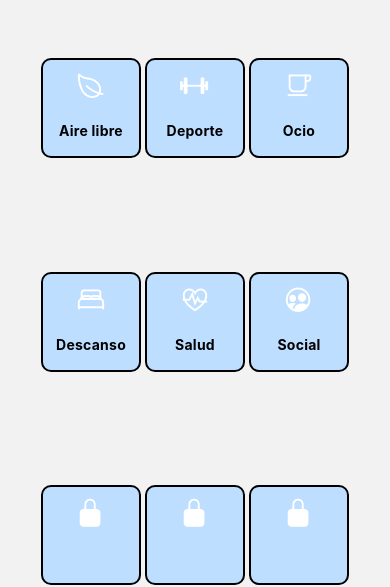
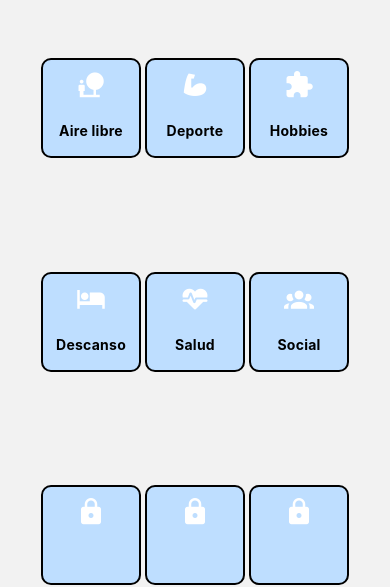
Before and after one commit to Zeida/MindCare_, a React Native app: screen / in a window 390 px wide. Shown: the part 148-735 px from the top of the page. Built offline with nearby package versions, Linux system fonts and the light colour scheme.

Commit message:
changing icons

```diff
--- a/screens/EditProfileScreen.js
+++ b/screens/EditProfileScreen.js
@@ -1,4 +1,5 @@
-import { AntDesign, FontAwesome, Fontisto, Foundation, Ionicons } from '@expo/vector-icons';
+import { AntDesign, FontAwesome, Fontisto, Foundation, Ionicons, MaterialCommunityIcons } from '@expo/vector-icons';
+import { MaterialBottomTabView } from '@react-navigation/material-bottom-tabs';
 import * as React from 'react';
 import { ImageBackground, StyleSheet, Text, TextInput, TouchableOpacity, View } from 'react-native';
 
@@ -31,7 +32,7 @@ export default function EditProfileScreen({ navigation }) {
                 </View>
 
                 <View style={styles.action}>
-                    <FontAwesome name="user-o" size={20} />
+                    <MaterialCommunityIcons name="account" size={20} />
                     <TextInput
                         placeholder='Nombre y apellido'
                         placeholderTextColor='#666666'
@@ -49,7 +50,7 @@ export default function EditProfileScreen({ navigation }) {
                 </View>
 
                 <View style={styles.action}>
-                    <Ionicons name="location-outline" color={'black'} size={20} />
+                    <MaterialCommunityIcons name="map-marker" color={'black'} size={20} />
                     <TextInput
                         placeholder='Dirección'
                         placeholderTextColor='#666666'
@@ -58,7 +59,7 @@ export default function EditProfileScreen({ navigation }) {
                 </View>
 
                 <View style={styles.action}>
-                    <AntDesign name="phone" color={'black'} size={20} />
+                    <MaterialCommunityIcons name="phone" color={'black'} size={20} />
                     <TextInput
                         placeholder='Teléfono'
                         keyboardType='number-pad'
@@ -68,7 +69,7 @@ export default function EditProfileScreen({ navigation }) {
                 </View>
 
                 <View style={styles.action}>
-                    <Fontisto name="email" color={'black'} size={20} />
+                    <MaterialCommunityIcons name="email-outline" color={'black'} size={20} />
                     <TextInput
                         placeholder='Correo'
                         placeholderTextColor='#666666'
@@ -102,22 +103,16 @@ const styles = StyleSheet.create({
     },
     action: {
         flexDirection: 'row',
-        marginTop: 10,
-        marginBottom: 10,
+        marginTop: 5,
+        marginBottom: 5,
         borderBottomWidth: 1,
         borderBottomColor: '#f2f2f2',
-        paddingBottom: 5,
-    },
-    actionError: {
-        flexDirection: 'row',
-        marginTop: 10,
-        borderBottomWidth: 1,
-        borderBottomColor: '#FF0000',
-        paddingBottom: 5,
+        paddingBottom: 2,
     },
     textInput: {
         flex: 1,
-        marginTop: -12,
+        marginTop: 1,
+        marginBottom:1,
         paddingLeft: 10,
         color: '#05375a',
     },
--- a/screens/HomeScreen.js
+++ b/screens/HomeScreen.js
@@ -1,18 +1,18 @@
 import * as React from 'react';
 import { Pressable, SafeAreaView, StyleSheet, Text } from 'react-native';
-import Ionicons from 'react-native-vector-icons/Ionicons';
+import { MaterialCommunityIcons } from '@expo/vector-icons';
 
 export default function HomeScreen(props) {
   const challengesScope = [
-    { id: 0, scope: 'Aire libre', icon: 'ios-leaf-outline' },
-    { id: 1, scope: 'Deporte', icon: 'barbell-outline' },
-    { id: 2, scope: 'Ocio', icon: 'md-cafe-outline' },
-    { id: 3, scope: 'Descanso', icon: 'ios-bed-outline' },
-    { id: 4, scope: 'Salud', icon: 'md-fitness-outline' },
-    { id: 5, scope: 'Social', icon: 'md-people-circle-outline' },
-    { id: 6, scope: '', icon: 'lock-closed' },
-    { id: 7, scope: '', icon: 'lock-closed' },
-    { id: 8, scope: '', icon: 'lock-closed' },
+    { id: 0, scope: 'Aire libre', icon: 'nature-people' },
+    { id: 1, scope: 'Deporte', icon: 'arm-flex' },
+    { id: 2, scope: 'Hobbies', icon: 'puzzle' },
+    { id: 3, scope: 'Descanso', icon: 'bed' },
+    { id: 4, scope: 'Salud', icon: 'heart-pulse' },
+    { id: 5, scope: 'Social', icon: 'account-group' },
+    { id: 6, scope: '', icon: 'lock' },
+    { id: 7, scope: '', icon: 'lock' },
+    { id: 8, scope: '', icon: 'lock' },
   ];
 
   return (
@@ -24,7 +24,7 @@ export default function HomeScreen(props) {
             onPress={() => {
               props.navigation.navigate('Todolist', {scope:challengeScope.scope});
             }}>
-            <Ionicons name={challengeScope.icon} color={'white'} size={30} />
+            <MaterialCommunityIcons name={challengeScope.icon} color={'white'} size={30} />
             <Text style={styles.buttonText}>{challengeScope.scope}</Text>
           </Pressable>
         )
--- a/screens/ScreensIndex.js
+++ b/screens/ScreensIndex.js
@@ -6,4 +6,4 @@ import ProfileScreen from '../screens/ProfileScreen.js';
 import StatsScreen from '../screens/StatsScreen.js';
 import ToDoListScreen from '../screens/ToDoListScreen';
 
-export { HomeScreen, ProfileScreen, StatsScreen, AchievementsScreen, ChallengesListScreen, ToDoListScreen, EditProfileScreen, CardsForHelpScreen };
+export { HomeScreen, ProfileScreen, StatsScreen, AchievementsScreen, ToDoListScreen, EditProfileScreen, CardsForHelpScreen };
--- a/screens/ToDoListScreen.js
+++ b/screens/ToDoListScreen.js
@@ -1,6 +1,6 @@
 import React, { useState } from 'react';
 import { Alert, FlatList, StatusBar, StyleSheet, Text, TextInput, TouchableOpacity, View } from "react-native";
-import Challenge from '../components/Challenge';
+import ChallengeComponent from '../components/ChallengeComponent';
 export default function ToDoListScreen({ route, navigation }) {
 
     const [list, setList] = useState([])
@@ -57,7 +57,7 @@ export default function ToDoListScreen({ route, navigation }) {
         <Text style={styles.text}>Retos de {scope}</Text>
         <FlatList style={{ flex: 1 }}
             data={list}
-            renderItem={({ item, index }) => <Challenge data={item} index={index} setIsSelected={setIsSelected} deleteItem={deleteItem} />}
+            renderItem={({ item, index }) => <ChallengeComponent data={item} index={index} setIsSelected={setIsSelected} deleteItem={deleteItem} />}
             keyExtractor={(item, index) => index.toString()}
         />
 
```
Also changed, not shown: components/ChallengeComponent.js (renamed from components/Challenge.js).
